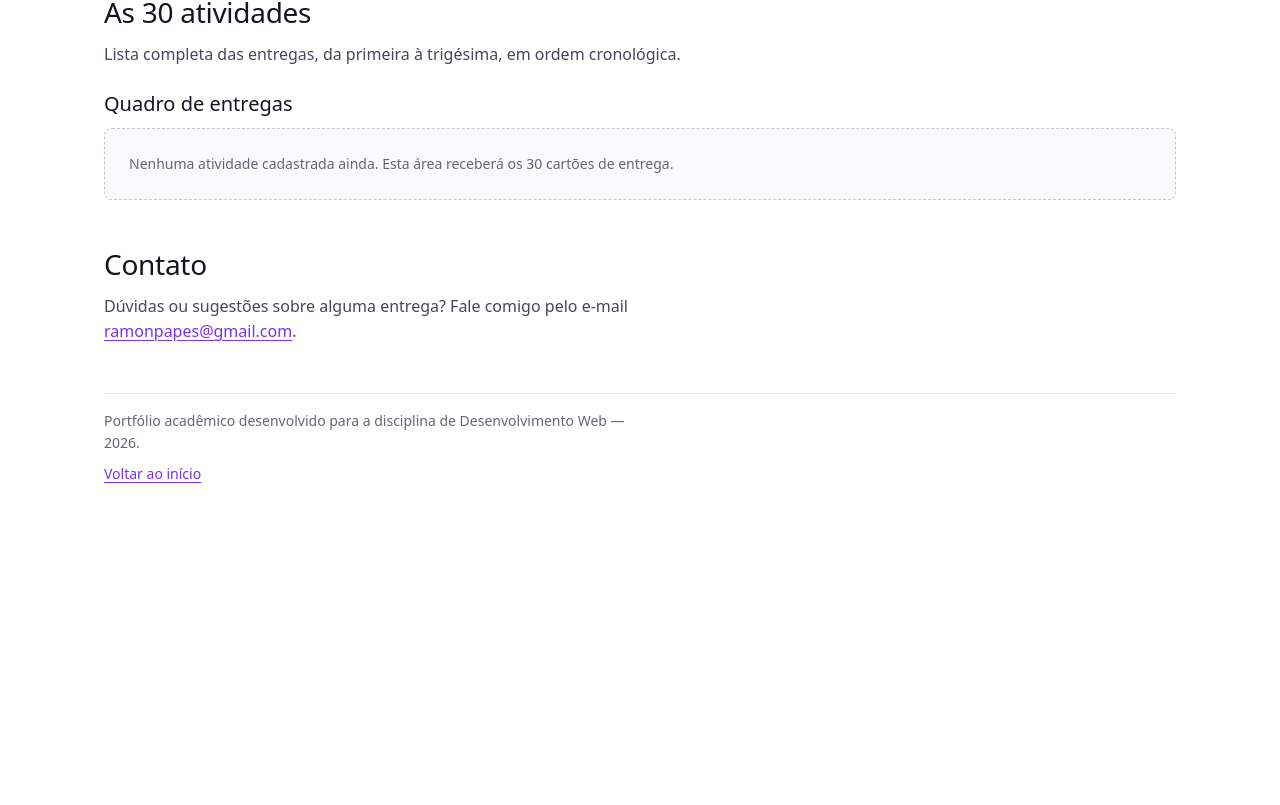
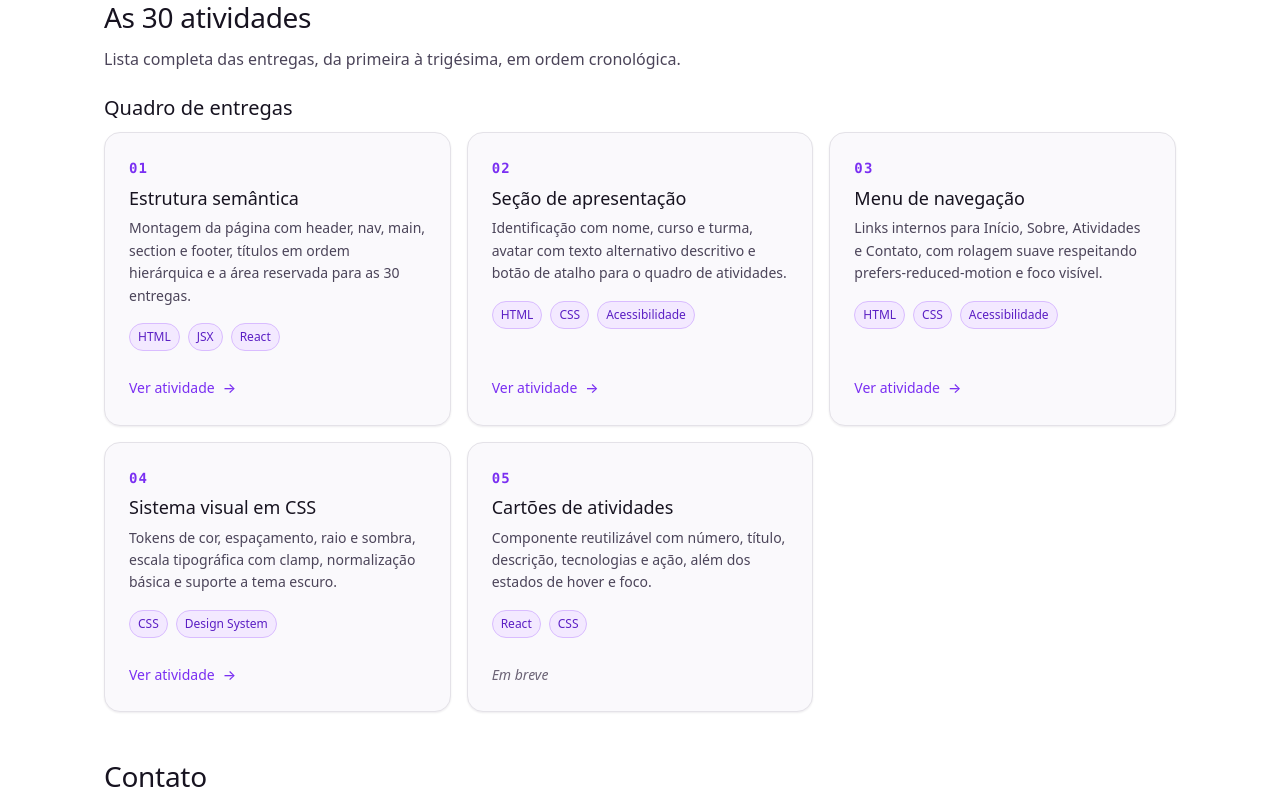
Before and after one commit to RamonPapes/atv_portfolio_academico, a React (Vite) app: page / in a window 1280 px wide. Shown: the part 855-1660 px from the top of the page. Before the commit the page ends 1364 px from the top, so only its background shows below. Built offline with nearby package versions, Linux system fonts and the light colour scheme.

Commit message:
Adiciona Cards de Atividades

```diff
--- a/src/App.css
+++ b/src/App.css
@@ -23,7 +23,7 @@
   border-radius: var(--raio-sm);
   background: var(--cor-marca-suave);
 }
------------------------------------------- */
+
 .cabecalho__marca {
   font-family: var(--fonte-mono);
   font-size: var(--texto-sm);
@@ -160,12 +160,16 @@
 }
 
 .atividades__lista {
+  display: grid;
+  grid-template-columns: repeat(auto-fill, minmax(260px, 1fr));
+  gap: var(--espaco-4);
   list-style: none;
   margin: 0;
   padding: 0;
 }
 
 .atividades__vazio {
+  grid-column: 1 / -1;
   padding: var(--espaco-5);
   border: 1px dashed var(--cor-borda-forte);
   border-radius: var(--raio-md);
--- a/src/App.jsx
+++ b/src/App.jsx
@@ -1,5 +1,50 @@
+import CartaoAtividade from './components/CartaoAtividade.jsx'
 import avatar from './assets/avatar.svg'
 import './App.css'
+
+const REPOSITORIO = 'https://github.com/RamonPapes/atv_portfolio_academico'
+
+const ATIVIDADES = [
+  {
+    numero: 1,
+    titulo: 'Estrutura semântica',
+    descricao:
+      'Montagem da página com header, nav, main, section e footer, títulos em ordem hierárquica e a área reservada para as 30 entregas.',
+    tecnologias: ['HTML', 'JSX', 'React'],
+    link: `${REPOSITORIO}/commit/3dc8abe`,
+  },
+  {
+    numero: 2,
+    titulo: 'Seção de apresentação',
+    descricao:
+      'Identificação com nome, curso e turma, avatar com texto alternativo descritivo e botão de atalho para o quadro de atividades.',
+    tecnologias: ['HTML', 'CSS', 'Acessibilidade'],
+    link: `${REPOSITORIO}/commit/978f20a`,
+  },
+  {
+    numero: 3,
+    titulo: 'Menu de navegação',
+    descricao:
+      'Links internos para Início, Sobre, Atividades e Contato, com rolagem suave respeitando prefers-reduced-motion e foco visível.',
+    tecnologias: ['HTML', 'CSS', 'Acessibilidade'],
+    link: `${REPOSITORIO}/commit/0b0185e`,
+  },
+  {
+    numero: 4,
+    titulo: 'Sistema visual em CSS',
+    descricao:
+      'Tokens de cor, espaçamento, raio e sombra, escala tipográfica com clamp, normalização básica e suporte a tema escuro.',
+    tecnologias: ['CSS', 'Design System'],
+    link: `${REPOSITORIO}/commit/6b44ecf`,
+  },
+  {
+    numero: 5,
+    titulo: 'Cartões de atividades',
+    descricao:
+      'Componente reutilizável com número, título, descrição, tecnologias e ação, além dos estados de hover e foco.',
+    tecnologias: ['React', 'CSS'],
+  },
+]
 
 function App() {
   return (
@@ -92,15 +137,20 @@ function App() {
             cronológica.
           </p>
 
-          {/* Área reservada para a lista das 30 atividades.
-              Nas próximas etapas ela será preenchida dinamicamente. */}
+          {/* Área reservada para a lista das 30 atividades. */}
           <div className="atividades" aria-live="polite">
             <h3 className="atividades__titulo">Quadro de entregas</h3>
             <ul className="atividades__lista">
-              <li className="atividades__vazio">
-                Nenhuma atividade cadastrada ainda. Esta área receberá os 30
-                cartões de entrega.
-              </li>
+              {ATIVIDADES.length === 0 ? (
+                <li className="atividades__vazio">
+                  Nenhuma atividade cadastrada ainda. Esta área receberá os 30
+                  cartões de entrega.
+                </li>
+              ) : (
+                ATIVIDADES.map((atividade) => (
+                  <CartaoAtividade key={atividade.numero} {...atividade} />
+                ))
+              )}
             </ul>
           </div>
         </section>
--- /dev/null
+++ b/src/components/CartaoAtividade.css
@@ -0,0 +1,106 @@
+.cartao {
+  display: flex;
+}
+
+.cartao__conteudo {
+  display: flex;
+  flex-direction: column;
+  gap: var(--espaco-2);
+  width: 100%;
+  padding: var(--espaco-5);
+  border: 1px solid var(--cor-borda);
+  border-radius: var(--raio-lg);
+  background: var(--cor-superficie);
+  box-shadow: var(--sombra-sm);
+  transition:
+    border-color var(--transicao),
+    box-shadow var(--transicao),
+    transform var(--transicao);
+}
+
+/* ---- Estados ------------------------------------------------------------- */
+.cartao__conteudo:hover,
+.cartao__conteudo:focus-within {
+  border-color: var(--cor-marca-borda);
+  box-shadow: var(--sombra-md);
+  transform: translateY(-2px);
+}
+
+/* ---- Número --------------------------------------------------------------- */
+.cartao__numero {
+  font-family: var(--fonte-mono);
+  font-size: var(--texto-sm);
+  font-weight: var(--peso-forte);
+  letter-spacing: 0.08em;
+  color: var(--cor-marca);
+}
+
+/* ---- Texto ----------------------------------------------------------------- */
+.cartao__titulo {
+  font-size: var(--texto-lg);
+  color: var(--cor-texto-forte);
+}
+
+.cartao__descricao {
+  max-width: none;
+  font-size: var(--texto-sm);
+  color: var(--cor-texto);
+}
+
+/* ---- Etiquetas de tecnologia ------------------------------------------------ */
+.cartao__tecnologias {
+  display: flex;
+  flex-wrap: wrap;
+  gap: var(--espaco-2);
+  list-style: none;
+  margin: var(--espaco-2) 0 0;
+  padding: 0;
+}
+
+.etiqueta {
+  padding: var(--espaco-1) var(--espaco-2);
+  border: 1px solid var(--cor-marca-borda);
+  border-radius: var(--raio-completo);
+  background: var(--cor-marca-suave);
+  color: var(--cor-marca-forte);
+  font-size: var(--texto-xs);
+  font-weight: var(--peso-medio);
+  line-height: 1.5;
+  white-space: nowrap;
+}
+
+/* ---- Ação -------------------------------------------------------------------- */
+.cartao__rodape {
+  margin-top: auto;
+  padding-top: var(--espaco-4);
+}
+
+.cartao__acao {
+  display: inline-flex;
+  align-items: center;
+  gap: var(--espaco-2);
+  font-size: var(--texto-sm);
+  font-weight: var(--peso-medio);
+  color: var(--cor-marca);
+  text-decoration: none;
+}
+
+.cartao__acao:hover {
+  color: var(--cor-marca-forte);
+  text-decoration: underline;
+}
+
+.cartao__seta {
+  transition: transform var(--transicao);
+}
+
+.cartao__acao:hover .cartao__seta,
+.cartao__acao:focus-visible .cartao__seta {
+  transform: translateX(3px);
+}
+
+.cartao__acao--inativa {
+  color: var(--cor-texto-suave);
+  font-style: italic;
+  font-weight: var(--peso-normal);
+}
--- /dev/null
+++ b/src/components/CartaoAtividade.jsx
@@ -0,0 +1,56 @@
+import './CartaoAtividade.css'
+
+/**
+ * @param {number}   numero
+ * @param {string}   titulo
+ * @param {string}   descricao
+ * @param {string[]} tecnologias
+ * @param {string}   [link]
+ */
+function CartaoAtividade({ numero, titulo, descricao, tecnologias = [], link }) {
+  const numeroFormatado = String(numero).padStart(2, '0')
+  const idTitulo = `atividade-${numero}-titulo`
+
+  return (
+    <li className="cartao">
+      <article className="cartao__conteudo" aria-labelledby={idTitulo}>
+        <p className="cartao__numero">
+          <span className="sr-only">Atividade </span>
+          {numeroFormatado}
+        </p>
+
+        <h4 className="cartao__titulo" id={idTitulo}>
+          {titulo}
+        </h4>
+
+        <p className="cartao__descricao">{descricao}</p>
+
+        {tecnologias.length > 0 && (
+          <ul className="cartao__tecnologias" aria-label="Tecnologias usadas">
+            {tecnologias.map((tecnologia) => (
+              <li className="etiqueta" key={tecnologia}>
+                {tecnologia}
+              </li>
+            ))}
+          </ul>
+        )}
+
+        <p className="cartao__rodape">
+          {link ? (
+            <a className="cartao__acao" href={link}>
+              Ver atividade
+              <span className="sr-only"> {numeroFormatado}: {titulo}</span>
+              <span className="cartao__seta" aria-hidden="true">
+                →
+              </span>
+            </a>
+          ) : (
+            <span className="cartao__acao cartao__acao--inativa">Em breve</span>
+          )}
+        </p>
+      </article>
+    </li>
+  )
+}
+
+export default CartaoAtividade
--- a/src/styles/base.css
+++ b/src/styles/base.css
@@ -149,6 +149,18 @@ hr {
   margin: var(--espaco-6) 0;
 }
 
+.sr-only {
+  position: absolute;
+  width: 1px;
+  height: 1px;
+  padding: 0;
+  margin: -1px;
+  overflow: hidden;
+  clip-path: inset(50%);
+  white-space: nowrap;
+  border: 0;
+}
+
 #root {
   width: 100%;
   max-width: var(--largura-max);
```
